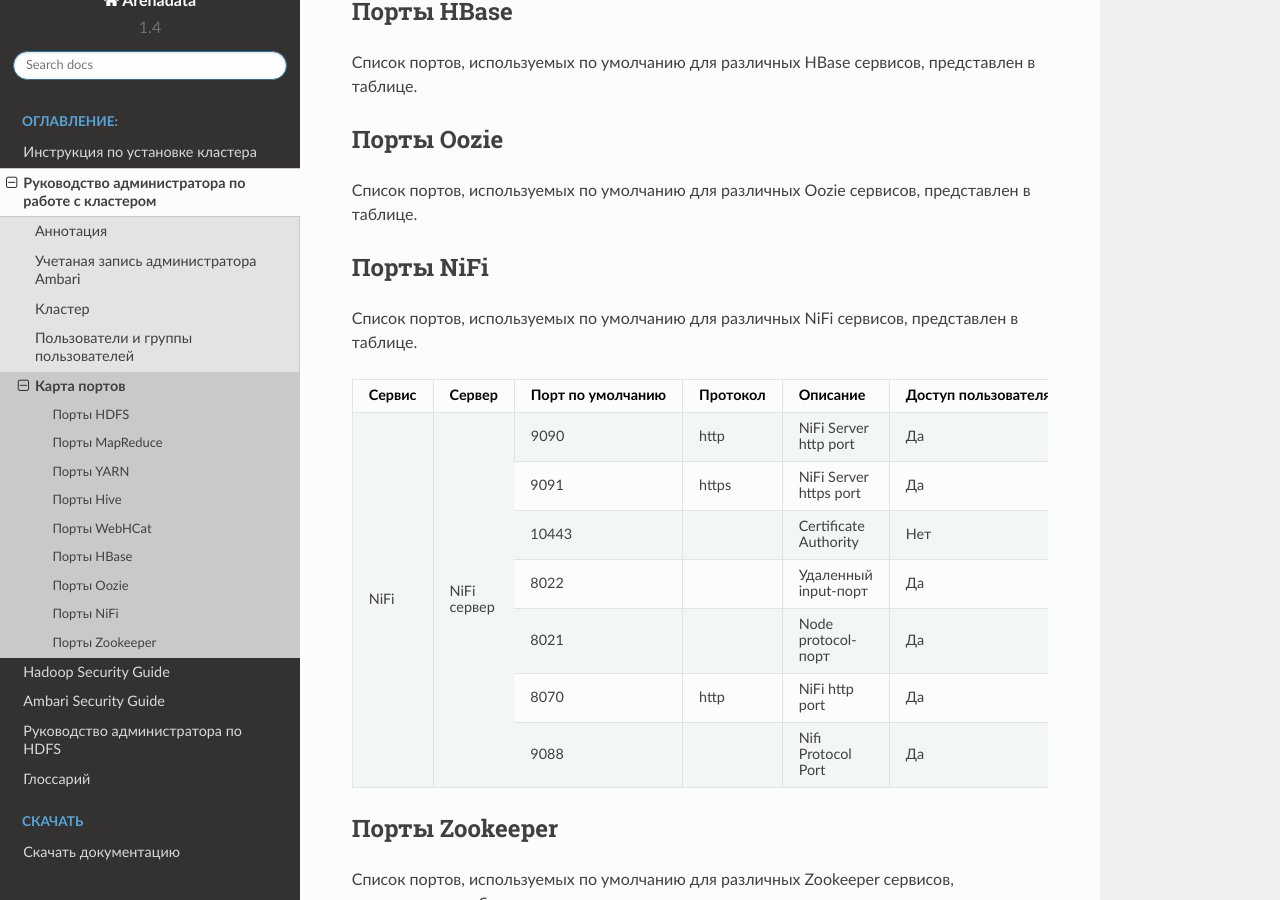
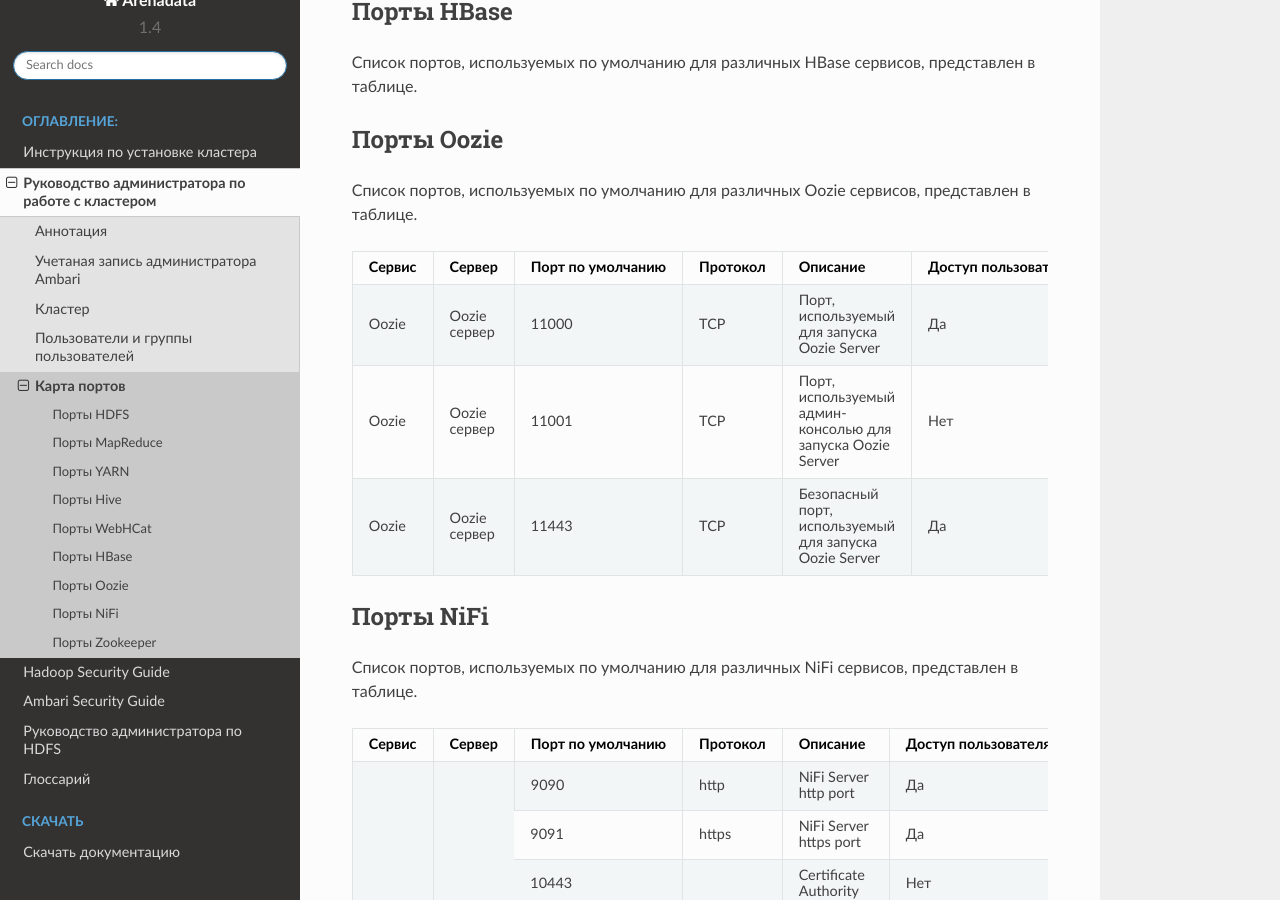
Before and after one commit to arenadata/docs_adps, a Sphinx documentation site: the page built from source/administration/ports.rst, in a window 1280 px wide and 900 px high, scrolled down 2562 px. Built offline with Sphinx 7.4.7 and the Read the Docs theme 2.0.0, drawn with Linux system fonts in a browser that asks for light colours.

Commit message:
Update ports.rst

```diff
--- a/source/administration/ports.rst
+++ b/source/administration/ports.rst
@@ -142,15 +142,15 @@ ___________
 ____________
 Список портов, используемых по умолчанию для различных Oozie сервисов, представлен в таблице.
 
-+--------------------------------+----------------------+--------------------+----------+----------------------------------------------------------+----------------------+---------------------------------+
-|   Сервис                       |   Сервер             | Порт по умолчанию  | Протокол |                      Описание                            | Доступ пользователям | Параметр конфигурации           |
-+================================+======================+====================+==========+==========================================================+======================+=================================+
-| Oozie                          | Oozie сервер         | 11000              | TCP      | Порт, используемый для запуска Oozie Server              | Да                   | OOZIE_HTTP_PORT in oozie_env.sh |
-+--------------------------------+----------------------+--------------------+----------+----------------------------------------------------------+----------------------+---------------------------------+
++--------------------------------+----------------------+--------------------+----------+-----------------------------------------------------------+----------------------+---------------------------------+
+|   Сервис                       |   Сервер             | Порт по умолчанию  | Протокол |                      Описание                             | Доступ пользователям | Параметр конфигурации           |
++================================+======================+====================+==========+===========================================================+======================+=================================+
+| Oozie                          | Oozie сервер         | 11000              | TCP      | Порт, используемый для запуска Oozie Server               | Да                   | OOZIE_HTTP_PORT in oozie_env.sh |
++--------------------------------+----------------------+--------------------+----------+-----------------------------------------------------------+----------------------+---------------------------------+
 | Oozie                          | Oozie сервер         | 11001              | TCP      | Порт, используемый админ-консолью для запуска Oozie Server| Нет                  | OOZIE_ADMIN_PORT in oozie_env.sh|
-+--------------------------------+----------------------+--------------------+----------+----------------------------------------------------------+----------------------+---------------------------------+
++--------------------------------+----------------------+--------------------+----------+-----------------------------------------------------------+----------------------+---------------------------------+
 | Oozie                          | Oozie сервер         | 11443              | TCP      | Безопасный порт, используемый для запуска Oozie Server    | Да                   | OOZIE_HTTPS_PORT in oozie_env.sh|
-+--------------------------------+----------------------+--------------------+----------+----------------------------------------------------------+----------------------+---------------------------------+
++--------------------------------+----------------------+--------------------+----------+-----------------------------------------------------------+----------------------+---------------------------------+
 
 Порты NiFi
 __________
```
